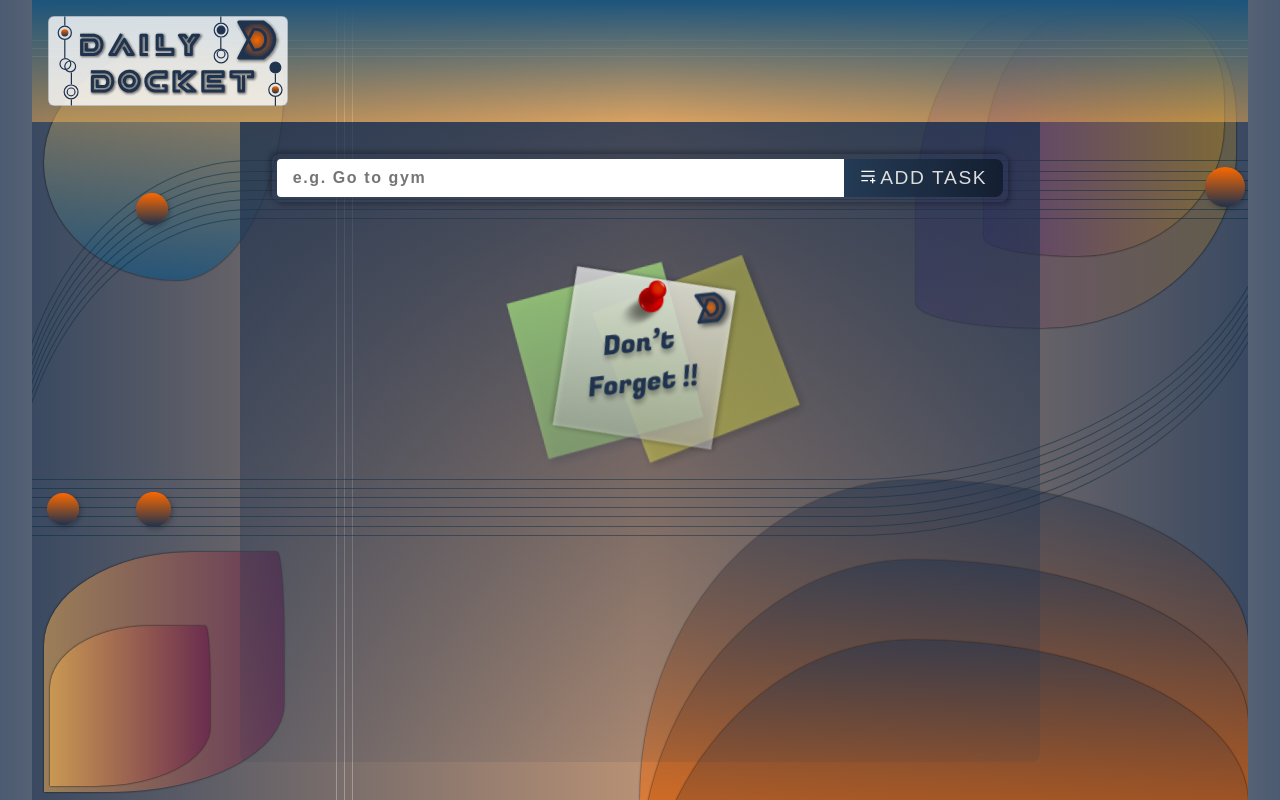
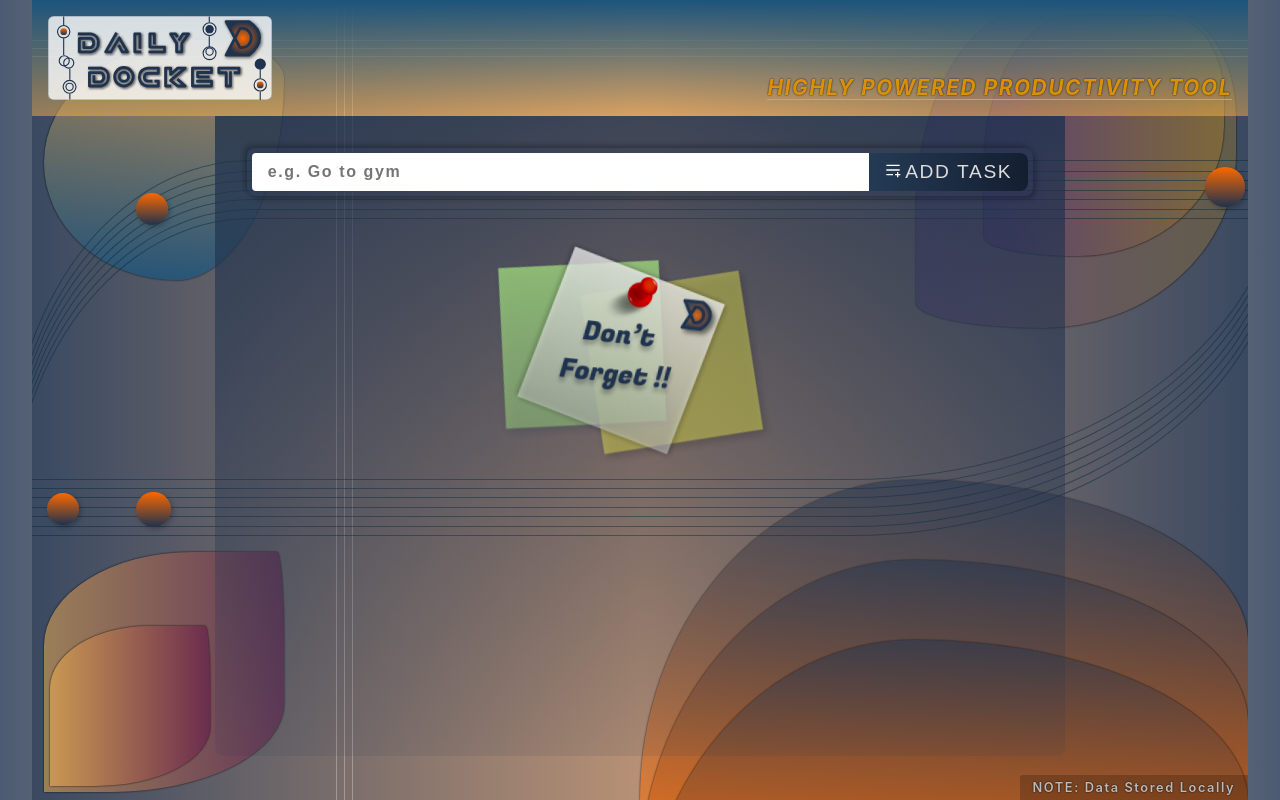
Before and after one commit to DalpatRathore/daily-docket, a React (Create React App) app: page / in a window 1280 px wide. Built offline with nearby package versions, Linux system fonts and the light colour scheme.

Commit message:
Project slogan & note msg added

```diff
--- a/src/App.css
+++ b/src/App.css
@@ -19,13 +19,22 @@
 .app__header {
   width: 100%;
   padding: 0.5rem;
+  display: -webkit-box;
+  display: -ms-flexbox;
+  display: flex;
+  -webkit-box-align: end;
+      -ms-flex-align: end;
+          align-items: flex-end;
+  -webkit-box-pack: justify;
+      -ms-flex-pack: justify;
+          justify-content: space-between;
   background: -webkit-gradient(linear, left bottom, left top, from(rgba(249, 178, 78, 0.5)), to(#1c547c));
   background: linear-gradient(0deg, rgba(249, 178, 78, 0.5) 0%, #1c547c 100%);
 }
 
 .app__logoContainer {
   z-index: 999;
-  width: 10rem;
+  width: 8.5rem;
 }
 
 .app__logoContainer .logo {
@@ -36,10 +45,31 @@
      object-fit: contain;
 }
 
+.app__sloganText {
+  color: rgba(255, 165, 0, 0.85);
+  font-size: 0.45rem;
+  text-transform: uppercase;
+  letter-spacing: 0.08rem;
+  font-weight: 500;
+  font-style: italic;
+  text-shadow: 0 0 0.11rem #020e1f;
+  position: relative;
+}
+
+.app__sloganText::before {
+  content: "";
+  position: absolute;
+  bottom: 0;
+  left: 0;
+  width: 100%;
+  height: 0.05rem;
+  background: rgba(255, 165, 0, 0.85);
+}
+
 .app__docketContainer {
   margin: 0 auto;
   width: 90%;
-  max-width: 800px;
+  max-width: 850px;
   min-height: 80vh;
   background: rgba(31, 50, 78, 0.5);
   background: -webkit-gradient(linear, left top, left bottom, from(rgba(31, 50, 78, 0.8)), to(rgba(31, 50, 78, 0.1)));
@@ -202,7 +232,7 @@
       -ms-flex-pack: center;
           justify-content: center;
   border-radius: 0.15rem;
-  margin-right: 0.5rem;
+  margin-right: 0.8rem;
   width: 1.5rem;
   height: 1.5rem;
   background: #c4c4c4;
@@ -291,6 +321,14 @@
   background: linear-gradient(-90deg, #141e30 0%, #243b55 100%);
 }
 
+.app__clearDocket--disabled {
+  pointer-events: none;
+  color: rgba(31, 50, 78, 0.65);
+  border: 0.12rem solid rgba(31, 50, 78, 0.5);
+  -webkit-box-shadow: none;
+          box-shadow: none;
+}
+
 .app__dontForget {
   margin-top: 2rem;
   width: 10rem;
@@ -305,6 +343,24 @@
           animation: revolve 5s linear infinite;
   -webkit-transform-origin: top center;
           transform-origin: top center;
+}
+
+.app__noteMsg {
+  position: absolute;
+  bottom: 0;
+  right: 0;
+}
+
+.app__noteMsg p {
+  border-radius: 0.15rem 0 0 0;
+  padding: 0.3rem 0.5rem;
+  background: rgba(0, 0, 0, 0.2);
+  text-transform: capitalize;
+  font-weight: 600;
+  letter-spacing: 0.1rem;
+  font-size: 0.5rem;
+  color: #bbb;
+  text-shadow: 0 0 2px black;
 }
 
 @-webkit-keyframes revolve {
@@ -591,6 +647,27 @@
           box-shadow: 0px 0px 2px black;
 }
 
+@media screen and (min-width: 768px) {
+  .app__header {
+    padding: 0.8rem;
+  }
+  .app__logoContainer {
+    width: 9rem;
+  }
+  .app__sloganText {
+    font-size: 0.8rem;
+    letter-spacing: 0.1rem;
+    font-weight: 600;
+  }
+  .app__sloganText::before {
+    height: 0.05rem;
+  }
+  .app__noteMsg p {
+    padding: 0.3rem 0.5rem;
+    font-size: 0.7rem;
+  }
+}
+
 @media screen and (min-width: 1024px) {
   .app__container {
     width: 95vw;
@@ -599,7 +676,15 @@
     padding: 1rem;
   }
   .app__logoContainer {
-    width: 15rem;
+    width: 14rem;
+  }
+  .app__sloganText {
+    font-size: 1.3rem;
+    letter-spacing: 0.1rem;
+    font-weight: bolder;
+  }
+  .app__sloganText::before {
+    height: 0.08rem;
   }
   .app__docketContainer {
     width: 80%;
@@ -653,7 +738,6 @@
   }
   .app__list > span {
     border-radius: 0.15rem;
-    margin-right: 0.8rem;
     width: 2rem;
     height: 2rem;
   }
@@ -673,11 +757,17 @@
     letter-spacing: 0.15rem;
     padding: 0.5rem 0.8rem;
     border-radius: 0.25rem;
-    border: 0.12rem solid #1f324e;
   }
   .app__dontForget {
     margin-top: 3rem;
     width: 20rem;
+  }
+  .app__noteMsg > p {
+    font-size: 0.8rem;
+    padding: 0.3rem 0.8rem;
+    font-weight: 600;
+    letter-spacing: 0.1rem;
+    text-shadow: 0 0 2px black;
   }
   .bg__horizontalLines {
     top: 2.5rem;
--- a/src/App.js
+++ b/src/App.js
@@ -148,6 +148,7 @@ function App() {
           <div className="app__logoContainer">
             <Logo></Logo>
           </div>
+          <p className="app__sloganText">Highly powered productivity tool</p>
         </header>
         <main className="app__docketContainer">
           <motion.form
@@ -253,8 +254,12 @@ function App() {
 
           {docket.length > 1 && (
             <button
-              disabled={isEditing ? "true" : ""}
-              className="app__clearDocket "
+              // disabled={isEditing ? "true" : ""}
+              className={
+                isEditing
+                  ? "app__clearDocket app__clearDocket--disabled"
+                  : "app__clearDocket"
+              }
               onClick={clearDocket}
             >
               Clear Docket
@@ -297,6 +302,9 @@ function App() {
           <span></span>
           <span></span>
         </div>
+        <div className="app__noteMsg">
+          <p>NOTE: Data stored locally</p>
+        </div>
       </div>
     </div>
   );
--- a/src/App.scss
+++ b/src/App.scss
@@ -25,6 +25,9 @@
   &__header {
     width: 100%;
     padding: 0.5rem;
+    display: flex;
+    align-items: flex-end;
+    justify-content: space-between;
     background: linear-gradient(
       0deg,
       rgba(249, 178, 78, 0.5) 0%,
@@ -33,7 +36,7 @@
   }
   &__logoContainer {
     z-index: 999;
-    width: 10rem;
+    width: 8.5rem;
     & .logo {
       width: 100%;
       height: 100%;
@@ -41,10 +44,29 @@
       object-fit: contain;
     }
   }
+  &__sloganText {
+    color: rgba(255, 165, 0, 0.85);
+    font-size: 0.45rem;
+    text-transform: uppercase;
+    letter-spacing: 0.08rem;
+    font-weight: 500;
+    font-style: italic;
+    text-shadow: 0 0 0.11rem rgb(2, 14, 31);
+    position: relative;
+    &::before {
+      content: "";
+      position: absolute;
+      bottom: 0;
+      left: 0;
+      width: 100%;
+      height: 0.05rem;
+      background: rgba(255, 165, 0, 0.85);
+    }
+  }
   &__docketContainer {
     margin: 0 auto;
     width: 90%;
-    max-width: 800px;
+    max-width: 850px;
     min-height: 80vh;
     background: rgba(31, 50, 78, 0.5);
     background: linear-gradient(
@@ -162,7 +184,6 @@
       rgba(255, 212, 82, 0.8) 0%,
       rgba(84, 74, 125, 0.8) 100%
     );
-
     box-shadow: 0px 0px 3px rgba(0, 0, 0, 0.8);
     border-radius: 0.25rem;
 
@@ -171,7 +192,7 @@
       align-items: center;
       justify-content: center;
       border-radius: 0.15rem;
-      margin-right: 0.5rem;
+      margin-right: 0.8rem;
       width: 1.5rem;
       height: 1.5rem;
       background: #c4c4c4;
@@ -250,6 +271,12 @@
       );
     }
   }
+  &__clearDocket--disabled {
+    pointer-events: none;
+    color: rgba(31, 50, 78, 0.65);
+    border: 0.12rem solid rgba(31, 50, 78, 0.5);
+    box-shadow: none;
+  }
   &__dontForget {
     margin-top: 2rem;
     width: 10rem;
@@ -260,6 +287,22 @@
       display: block;
       animation: revolve 5s linear infinite;
       transform-origin: top center;
+    }
+  }
+  &__noteMsg {
+    position: absolute;
+    bottom: 0;
+    right: 0;
+    & p {
+      border-radius: 0.15rem 0 0 0;
+      padding: 0.3rem 0.5rem;
+      background: rgba(0, 0, 0, 0.2);
+      text-transform: capitalize;
+      font-weight: 600;
+      letter-spacing: 0.1rem;
+      font-size: 0.5rem;
+      color: #bbb;
+      text-shadow: 0 0 2px rgba(0, 0, 0, 1);
     }
   }
 }
@@ -518,6 +561,29 @@
   }
 }
 
+@media screen and (min-width: 768px) {
+  .app {
+    &__header {
+      padding: 0.8rem;
+    }
+    &__logoContainer {
+      width: 9rem;
+    }
+    &__sloganText {
+      font-size: 0.8rem;
+      letter-spacing: 0.1rem;
+      font-weight: 600;
+      &::before {
+        height: 0.05rem;
+      }
+    }
+    &__noteMsg p {
+      padding: 0.3rem 0.5rem;
+      font-size: 0.7rem;
+    }
+  }
+}
+
 @media screen and (min-width: 1024px) {
   .app {
     &__container {
@@ -528,7 +594,15 @@
       padding: 1rem;
     }
     &__logoContainer {
-      width: 15rem;
+      width: 14rem;
+    }
+    &__sloganText {
+      font-size: 1.3rem;
+      letter-spacing: 0.1rem;
+      font-weight: bolder;
+      &::before {
+        height: 0.08rem;
+      }
     }
     &__docketContainer {
       width: 80%;
@@ -584,7 +658,6 @@
 
       & > span {
         border-radius: 0.15rem;
-        margin-right: 0.8rem;
         width: 2rem;
         height: 2rem;
       }
@@ -606,11 +679,17 @@
       letter-spacing: 0.15rem;
       padding: 0.5rem 0.8rem;
       border-radius: 0.25rem;
-      border: 0.12rem solid rgba(31, 50, 78, 1);
     }
     &__dontForget {
       margin-top: 3rem;
       width: 20rem;
+    }
+    &__noteMsg > p {
+      font-size: 0.8rem;
+      padding: 0.3rem 0.8rem;
+      font-weight: 600;
+      letter-spacing: 0.1rem;
+      text-shadow: 0 0 2px rgba(0, 0, 0, 1);
     }
   }
 
--- a/src/index.css
+++ b/src/index.css
@@ -1,5 +1,5 @@
 :root {
-  --maxWidth: 1920px;
+  --maxWidth: 1400px;
 }
 * {
   margin: 0;
```
Also changed, not shown: 1 other file (tests, documents, lock files or other folders).
